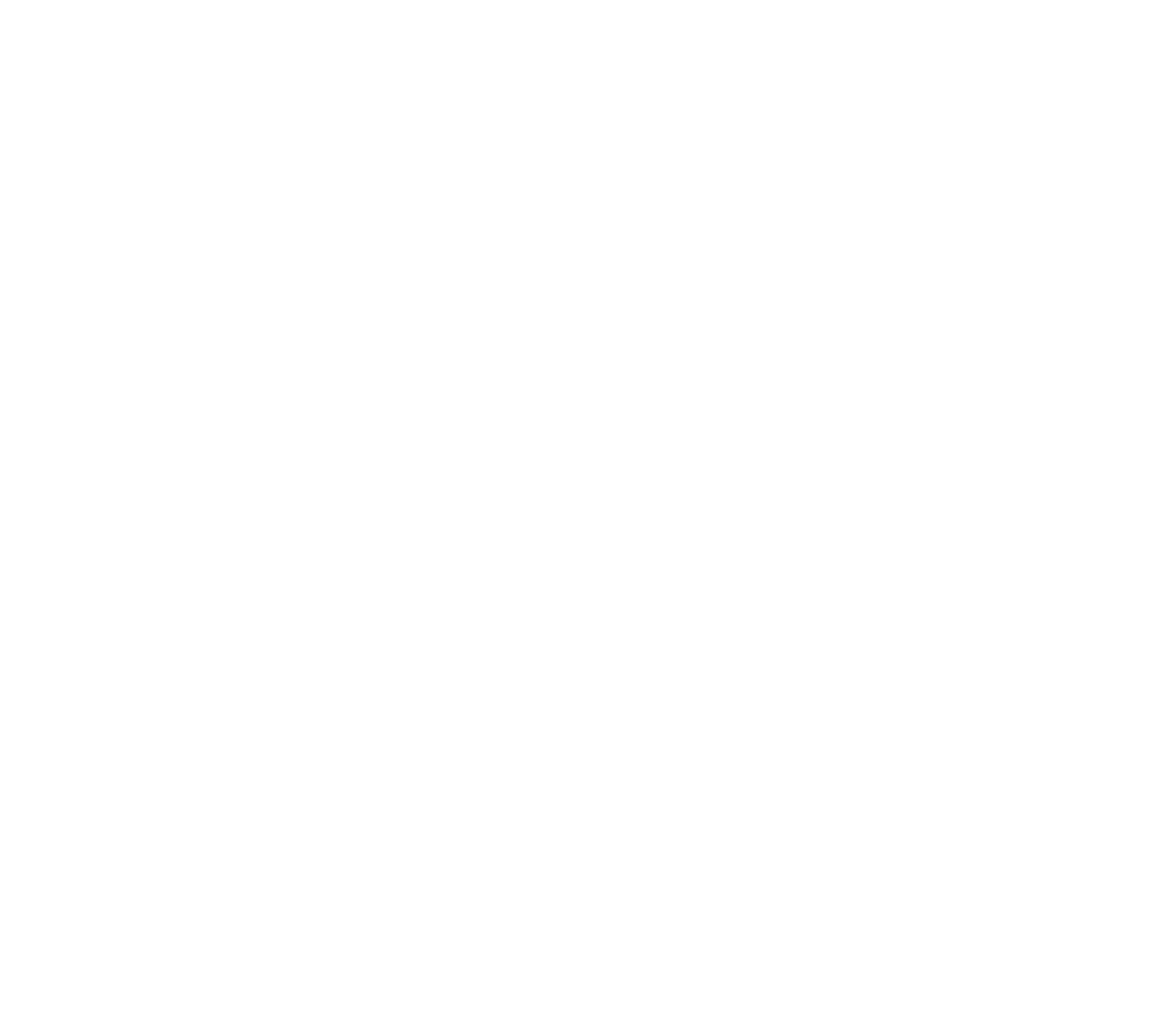
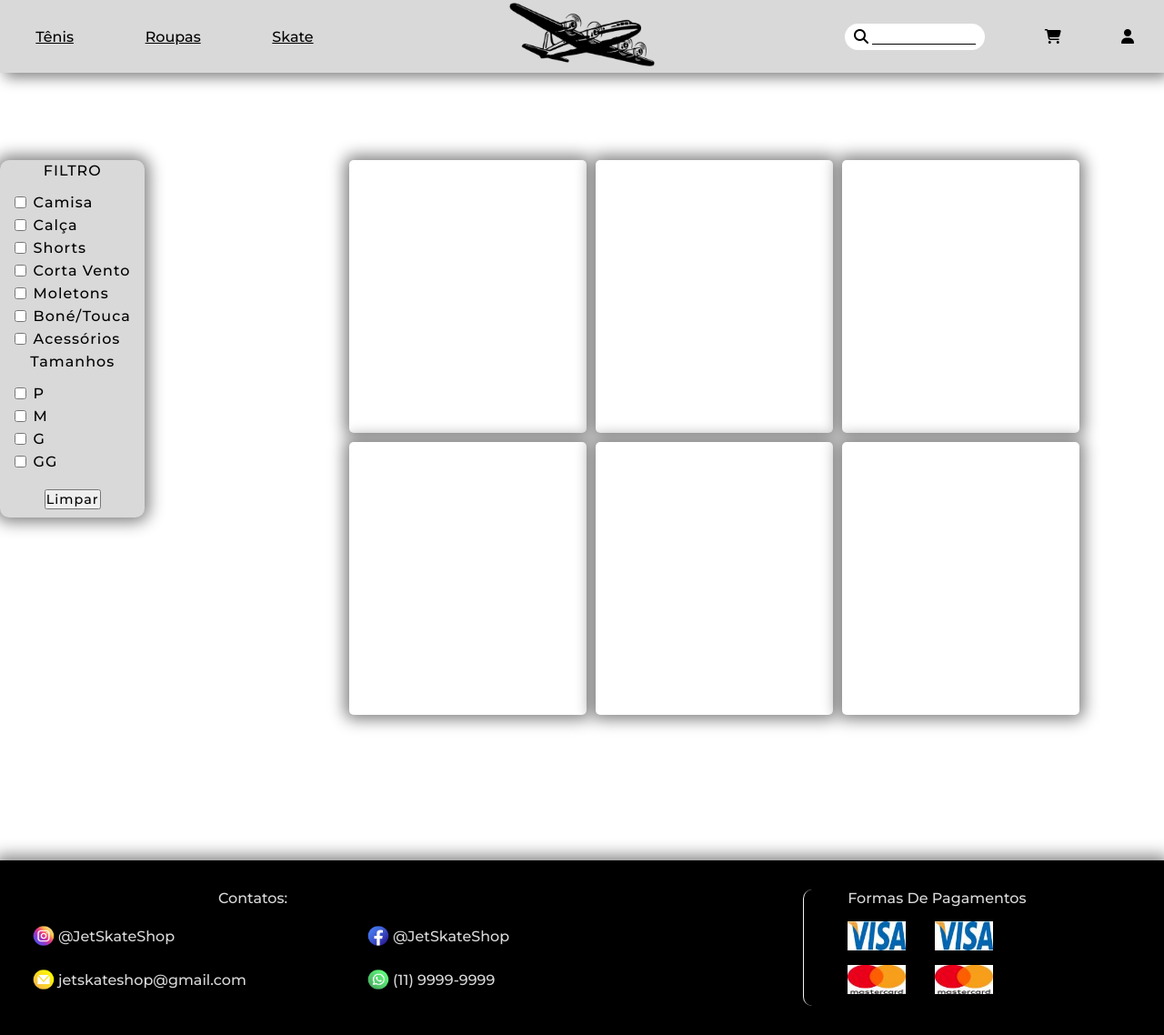
Before and after one commit to MatheusLopes13/JETSKATESHOP, a website: page src/roupas/roupas.html in a window 1280 px wide. Shown: the whole page at 91% size. Before the commit the page ends 800 px from the top, so only its background shows below. Drawn offline with Linux system fonts and the light colour scheme.

Commit message:
Yuri Merege - Pag Roupas e atualizações: Skate/Home/Tênis

```diff
--- /dev/null
+++ b/src/roupas/home.css
@@ -0,0 +1,117 @@
+
+.title {
+    color: rgb(0, 0, 0);
+    text-align: center;
+    font-size: 70px;
+    margin-left: 1rem;
+    position: absolute;
+    top: 13rem;
+}
+
+ul a{
+    color: black;
+}
+i{
+    color: black;
+ }
+
+main {
+    width: 100%;
+    margin-top: 5rem;
+    display: flex;
+    align-items: center;
+    justify-content: center;
+}
+
+.cabecalho{
+width: 65%;
+height: 15rem;
+}
+
+h3 {
+    font-size: 3rem;
+    text-align: center;
+    margin-top: 5rem;
+    letter-spacing: 1.5rem;
+    font-family: Montserrat, sans-serif;
+}
+.container{
+    display: flex;
+    background-color: white;
+    width: 100%;
+    height: 25rem;
+    justify-content: center;
+    align-items: center;
+    padding: 1rem 8rem;
+    margin-top: 64px;
+}
+
+.container-2{
+    display: flex;
+    background-color: white;
+    width: 100%;
+    height: 25rem;
+    justify-content: center;
+    align-items: center;
+    padding: 1rem 8rem;
+    margin-top: 64px;
+    flex-wrap: wrap;
+}
+
+
+.produto{
+    width: 25%;
+    height: 100%;
+    margin: 7px;
+    background-color: white;
+    display: flex;
+    flex-direction: column;
+    align-items: center;
+    gap: 7px;
+
+}
+
+.video {
+    width: 100%;
+    display: flex;
+    justify-content: center;
+    align-items: center;
+    margin-top: 64px;
+}
+
+
+.container img {
+    width: 15rem;
+    height: 15rem;
+    padding-bottom: 1rem;
+
+}
+
+.img-home {
+    width: 100%;
+    height: 34rem;
+    box-shadow: 0px 0px 17px 5px grey;
+
+}
+main div {
+    width: 70%;
+    height: 35rem;
+}
+
+.produto img:hover {
+    -webkit-transform: scale(1.0);
+    transform: scale(1.2);
+    transition: all 0.5s;
+    cursor: pointer;
+}
+
+.produto-container-2{
+    min-height: 300px;
+    width: 32%;
+}
+.truck img{
+    width: 13rem;
+    height: 7rem;
+    padding-bottom: 1rem;
+
+}
--- a/src/roupas/roupas.css
+++ b/src/roupas/roupas.css
@@ -0,0 +1,85 @@
+* {
+    padding: 0%;
+    margin: 0%;
+    box-sizing: border-box;
+}
+
+.main{
+        justify-content: space-between;
+        display: flex;
+        margin-top: 6rem;
+}
+
+ul a{
+    color: black;
+}
+
+i{
+    color: black;
+}
+
+.filter{
+    border-radius: 5px;
+    box-shadow: 0px 0px 17px 5px grey;
+    padding: .1rem;
+    border-radius: 10px;
+    background-color: #D9D9D9;
+    letter-spacing: 1px;
+    height: 60%;
+}
+
+.filter p{
+    margin-bottom: 1rem;
+    font-size:1rem;
+    letter-spacing: 1px;
+    text-align: center;
+    font-family:Montserrat, sans-serif;
+}
+
+.input2{
+    margin: 8px;
+    text-align: center;
+    flex-direction: column;
+}
+
+.input-tamanho{
+    display: flex;
+    margin: 6px;
+    text-align: center;
+    gap:8px;
+}
+.input2 input:hover{
+    background-color: #b4b0b0;
+    transition: all 0.5s;
+    cursor: pointer;
+    opacity: 0.4;
+
+}
+.limpar{
+    font-family:Montserrat, sans-serif;
+    font-size: .9rem;
+    letter-spacing: 1px;
+    text-align: center;
+    margin-top: 15px;
+}
+.limpar:hover{
+    background-color: #b4b0b0;
+    transition: all 0.5s;
+    cursor: pointer;
+}
+.produtos{
+    display: flex;
+    flex-wrap: wrap;
+    width: 70%;
+    gap: 10px;
+    height: auto;
+    padding-right: 5rem;
+}
+
+.destaque2{
+    min-height: 300px;
+    width: 32%;
+    background-color: white;
+    border-radius: 5px;
+    box-shadow: 0px 0px 17px 5px grey;
+}
--- a/src/roupas/roupas.html
+++ b/src/roupas/roupas.html
@@ -0,0 +1,183 @@
+<!DOCTYPE html>
+<html lang="en">
+
+<head>
+    <meta charset="UTF-8">
+    <meta http-equiv="X-UA-Compatible" content="IE=edge">
+    <meta name="viewport" content="width=device-width, initial-scale=1.0">
+    <link rel="stylesheet" href="../publico/global.css">
+    <link rel="stylesheet" href="./roupas.css">
+    <link href="https://fonts.googleapis.com/css2?family=Montserrat:ital,wght@0,500;1,400&display=swap" rel="stylesheet">
+    <script src="https://kit.fontawesome.com/e8ac9f753c.js" crossorigin="anonymous"></script>
+    <title>Roupas - Jetskateshop</title>
+</head>
+<header>
+    <body>
+
+     <div class="menu-1">
+        <ul>
+            <li>
+               <a href="../tênis/tenis.html">Tênis</a>
+            </li>
+            <li>
+                <a href="../roupas/roupas.html">Roupas</a>
+            </li>
+            <li>
+                <a href="../skate/skate.html">Skate</a>
+            </li>
+        </ul>
+    </div>
+
+    <a href="../home/home.html">
+        <img class="aviao-img menu-2" src="../publico/imagens/Jet skateshop 2.png" alt="imagem  aviao">
+    </a>
+
+
+    <div class="menu-3">
+
+        <div class="pesquisar">
+            <i class="fa-solid fa-magnifying-glass destaque"></i>
+            <input class="input-pesquisar">
+        </div>
+
+        <a href="../carrinho/carrinho.html">
+            <div class="carrinho">
+            <i class="fa-solid fa-cart-shopping destaque"></i>
+            </div>
+        </a>
+
+        <a href="../login/login.html">
+
+            <i class="fa-solid fa-user destaque"></i>
+
+        </a>
+
+
+
+    </div>
+
+
+</header>
+
+    <div class="main">
+
+        <div class="filter">
+            <p>FILTRO</p>
+            <div class="input2">
+                <label class="input-tamanho">
+                    <input type="checkbox">Camisa
+                </label>
+
+                <label class="input-tamanho">
+                    <input type="checkbox">Calça
+                </label>
+
+                <label class="input-tamanho">
+                    <input type="checkbox">Shorts
+                </label>
+
+                <label class="input-tamanho">
+                    <input type="checkbox">Corta Vento
+                </label>
+                <label class="input-tamanho">
+                    <input type="checkbox">Moletons
+                </label>
+                <label class="input-tamanho">
+                    <input type="checkbox">Boné/Touca
+                </label>
+                <label class="input-tamanho">
+                    <input type="checkbox">Acessórios
+                </label>
+
+
+                <p>Tamanhos</p>
+                <label class="input-tamanho">
+                    <input type="checkbox">P
+                </label>
+
+                <label class="input-tamanho">
+                    <input type="checkbox">M
+                </label>
+
+                <label class="input-tamanho">
+                    <input type="checkbox">G
+                </label>
+
+                <label class="input-tamanho">
+                    <input type="checkbox">GG
+                </label>
+
+                <button class="limpar">Limpar</button>
+            </div>
+        </div>
+
+        <div class="produtos">
+            <div class="destaque2"></div>
+            <div class="destaque2"></div>
+            <div class="destaque2"></div>
+            <div class="destaque2"></div>
+            <div class="destaque2"></div>
+            <div class="destaque2"></div>
+
+
+        </div>
+
+    </div>
+<footer class="footer-menu">
+        <div class="box-contatos">
+
+            <p class="align-contato font-padrao">
+                Contatos:
+            </p>
+
+            <div class="espaco-contatos">
+
+                <p class="margin-contatos alinhamento-contatos font-padrao">
+                    <img  class="footer-imagem1" src="../publico/imagens/instagram.png"  alt="instagram">
+                    @JetSkateShop
+                </p>
+
+
+                <p class="alinhamento-contatos font-padrao">
+                    <img  class="footer-imagem1 alinhamento-contatos"  src="../publico/imagens/facebook.png"  alt="facebook">
+                    @JetSkateShop
+                    </p>
+
+            </div>
+
+            <div class="espaco-contatos">
+                <p class="margin-contatos alinhamento-contatos font-padrao">
+                        <img  class="footer-imagem1"  src="../publico/imagens/email.png"  alt="mensagem">
+                    jetskateshop@gmail.com
+
+                    </p>
+
+                    <p class="alinhamento-contatos font-padrao">
+                    <img  class="footer-imagem1"  src="../publico/imagens/whats.png"  alt="whatsapp">
+                    (11) 9999-9999
+                    </p>
+            </div>
+        </div>
+
+        <div class="box-pagamentos">
+
+            <p class="font-padrao">
+                Formas De Pagamentos
+            </p>
+
+            <div class="margin-box-pagamentos">
+                <img class="footer-imagens" src="../publico/imagens/imagem.visa.jpeg" alt="visa">
+                <img class="footer-imagens" src="../publico/imagens/imagem.visa.jpeg"  alt="elo">
+            </div>
+
+            <div class="margin-box-pagamentos">
+                <img class="footer-imagens" src="../publico/imagens/imagem.mastercard.jpeg"  alt="mastercard">
+                <img class="footer-imagens" src="../publico/imagens/imagem.mastercard.jpeg"  alt="mastercard">
+            </div>
+
+        </div>
+
+    </footer>
+
+
+</body>
--- a/src/skate/skate.css
+++ b/src/skate/skate.css
@@ -21,7 +21,7 @@ i{
 .filter{
     border-radius: 5px;
     box-shadow: 0px 0px 17px 5px grey;
-    padding: 1rem;
+    padding: .4rem;
     border-radius: 10px;
     background-color: #D9D9D9;
     letter-spacing: 1px;
```
Also changed, not shown: src/home/home.html (+16 -16 lines), src/skate/skate.html (+34 -8 lines).
